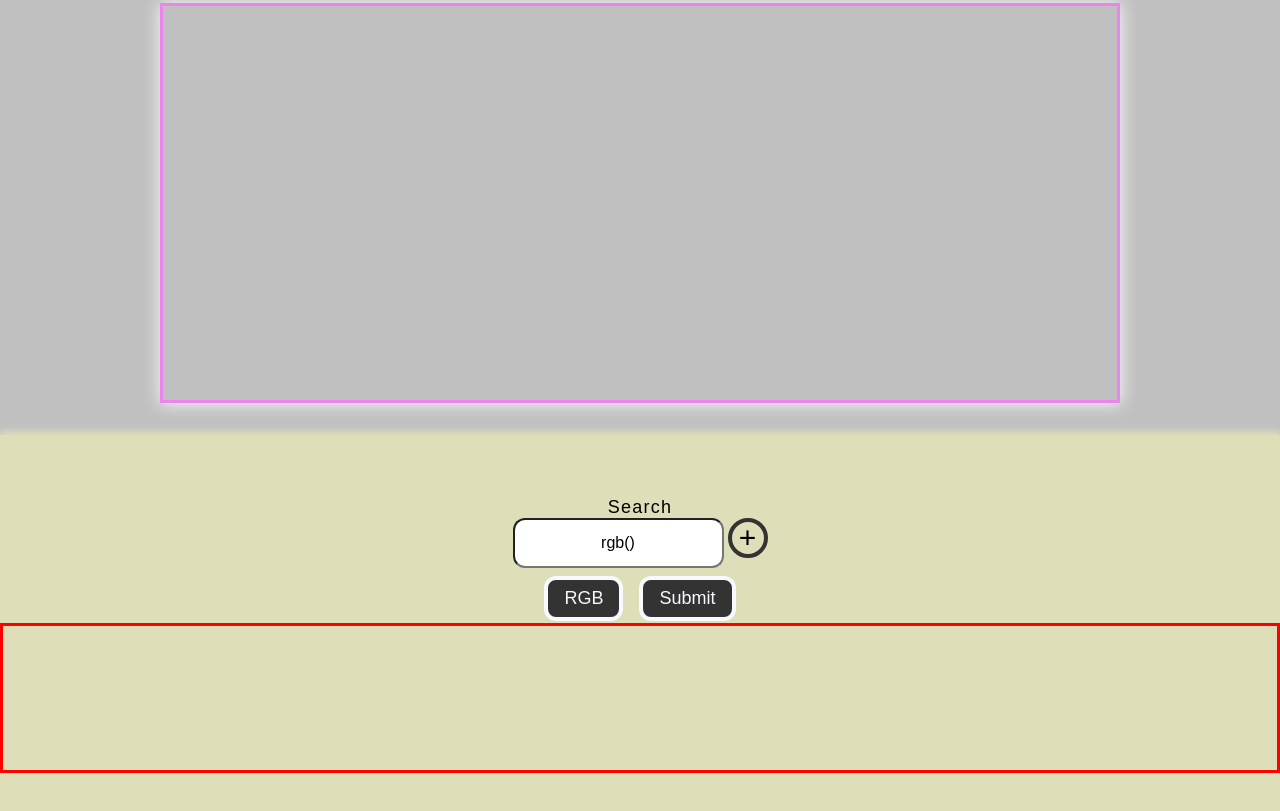
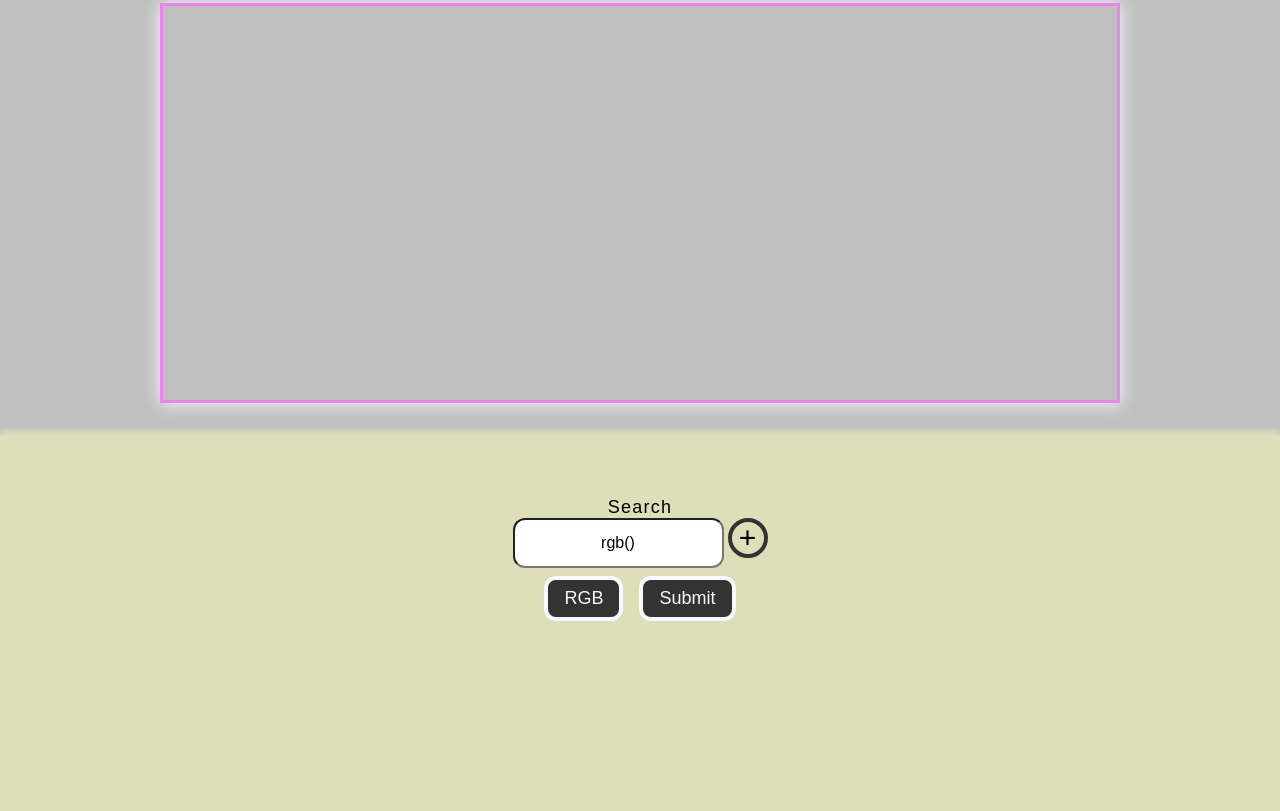
Before and after one commit to KylesTech95/color-scheme, a website with bundled scripts: page public/index.html in a window 1280 px wide. Shown: the part 1082-1893 px from the top of the page. Built offline with nearby package versions, Linux system fonts and the light colour scheme; files whose address does not match are found by name; a web font is replaced by a local one.

Commit message:
chore: remove border

```diff
--- a/public/styles.css
+++ b/public/styles.css
@@ -640,7 +640,7 @@ form#form{
     min-height:150px;
     max-height:150px;
     overflow:scroll;
-    border:3px solid red;
+    /* border:3px solid red; */
     display:flex;
     flex-direction: column;
     align-items: center;
```
